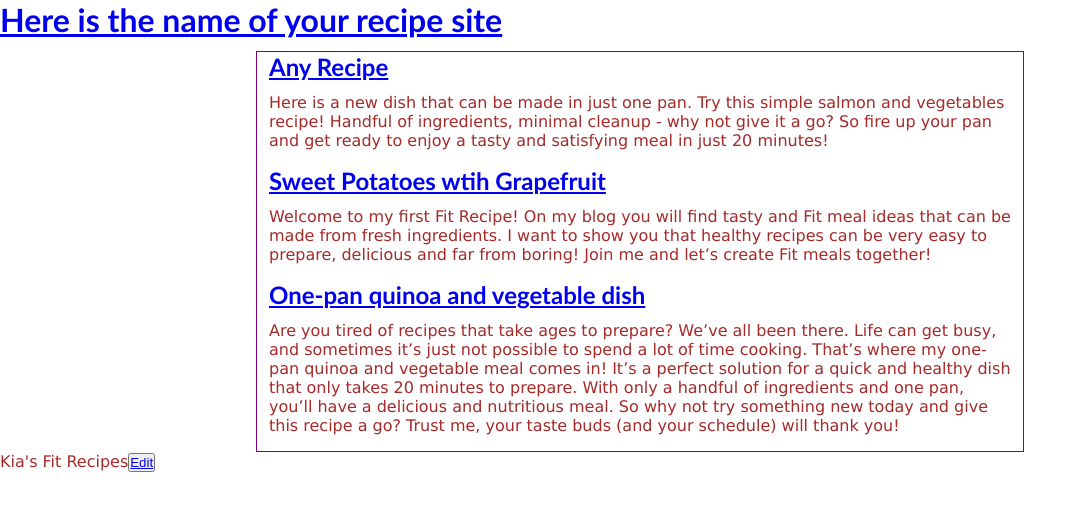
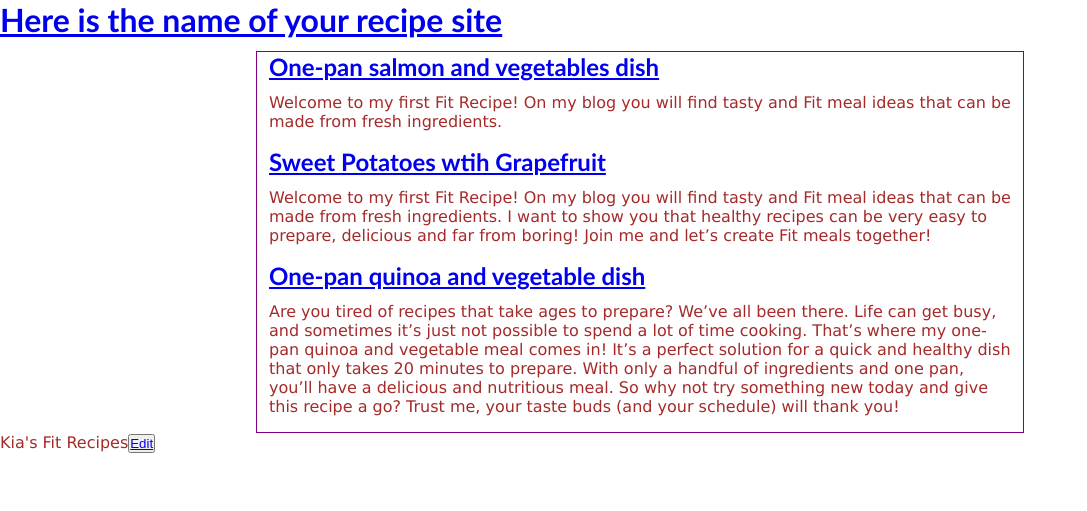
Before and after one commit to kaiablk/FitBook, a Jekyll site: the page built from pages/recipelisting.md, in a window 1280 px wide. Shown: the top 511 px of the page, without its empty margins (0-1087 px from the left). Built offline with Jekyll 4.4.1, drawn with Linux system fonts in a browser that asks for light colours.

Commit message:
Update Recipe “recipe2”

```diff
--- a/_recipes/recipe2.md
+++ b/_recipes/recipe2.md
@@ -1,11 +1,15 @@
 ---
-title: Any Recipe
+title: One-pan salmon and vegetables dish
 date: 2019-10-19
 order: 1
 layout: recipe
 published: true
 ---
-Here is a new dish that can be made in just one pan. Try this simple salmon and vegetables recipe! Handful of ingredients, minimal cleanup - why not give it a go? So fire up your pan and get ready to enjoy a tasty and satisfying meal in just 20 minutes!
+Welcome to my first Fit Recipe! On my blog you will find tasty and Fit meal ideas that can be made from fresh ingredients.
+
+Today, I prepared for you a recipe for a one-pan salmon and vegetables dish. It is a great option for an easy lunch and dinner that can be cooked under 20 minutes! Without further ado, let's get to it, shall we?
+
+![](../uploads/salmon.png)
 
 ## Ingredients
 
@@ -28,7 +32,5 @@ Here is a new dish that can be made in just one pan. Try this simple salmon and
 
 Enjoy your delicious and healthy one-pan salmon and vegetables!
 
-
-
 * Serves 1
 * Cooking time: 20 minutes
```
Also changed, not shown: 1 other file.
